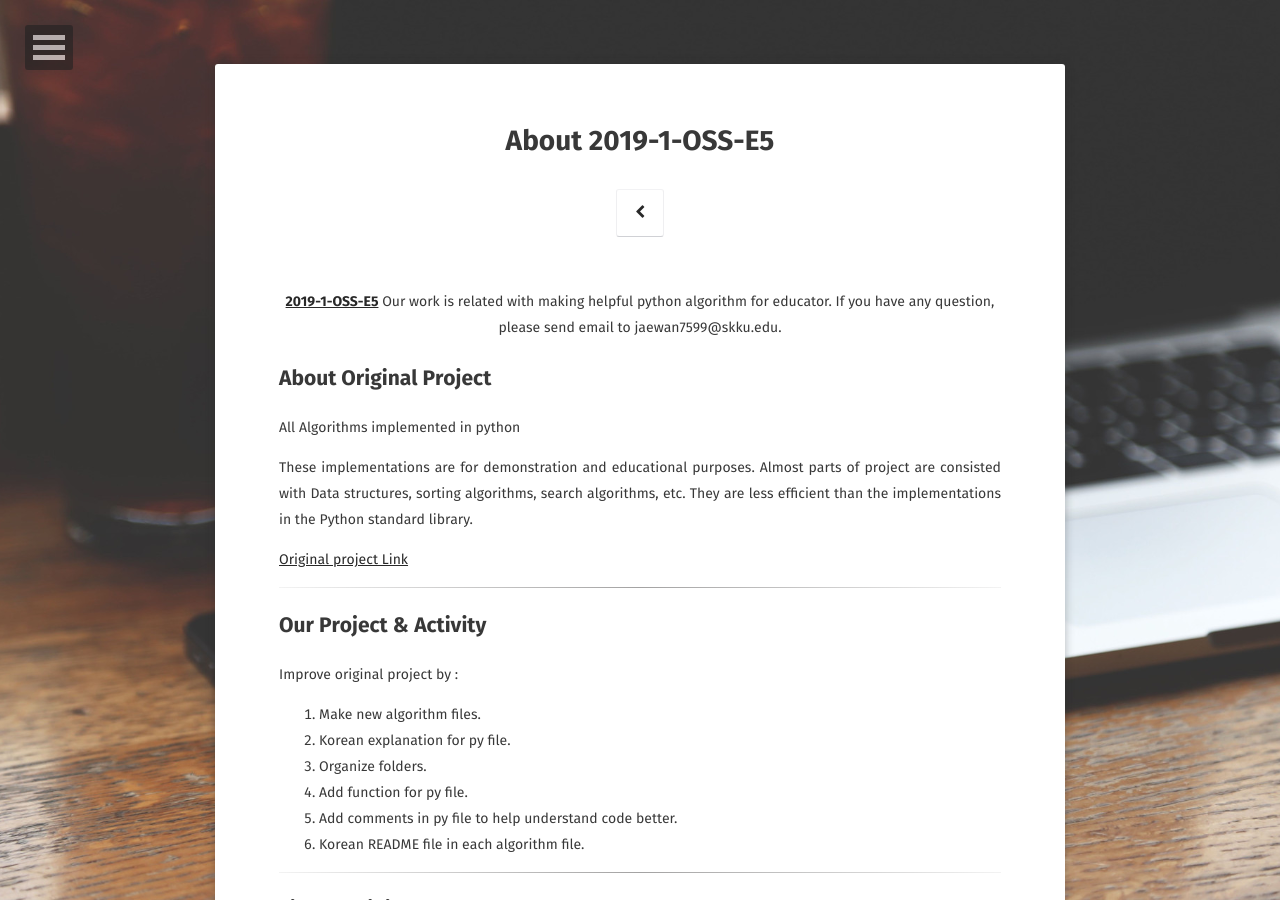
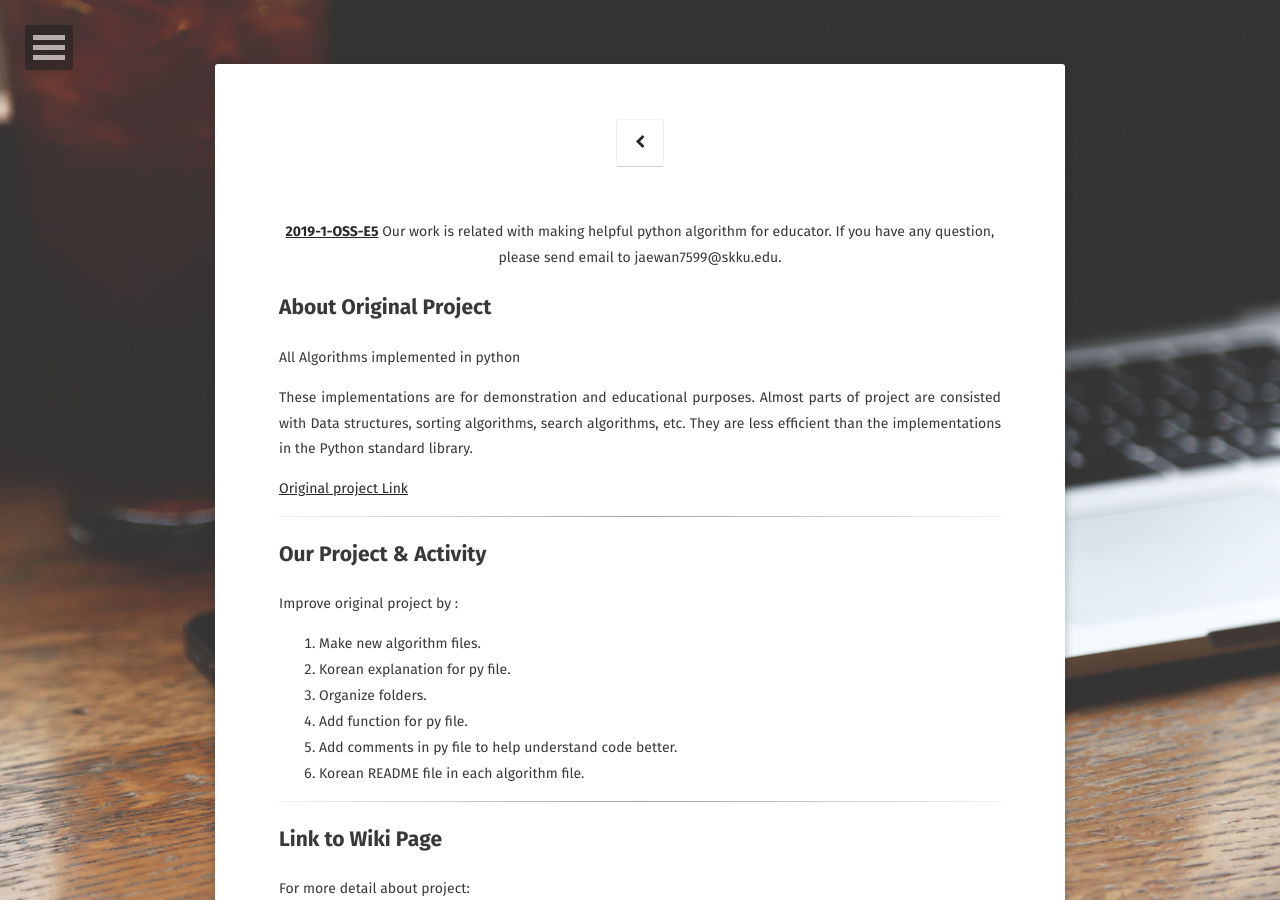
Before and after one commit to 19-1-skku-oss/2019-1-OSS-E5, a Jekyll site: the page built from about/index.md, in a window 1280 px wide and 900 px high. Built offline with Jekyll 4.4.1, drawn with Linux system fonts in a browser that asks for light colours; some web fonts are replaced.

```diff
--- a/_layouts/page.html
+++ b/_layouts/page.html
@@ -16,7 +16,7 @@
         <div class="wrapper animated fadeIn">
             <div class="content">
                 <div class="post-title {% if page.feature %} feature {% endif %}">
-                    <h1>{{ page.title }}</h1>
+                    <h1>{{ AHAHAHAHAH }}</h1>
                     <a class="btn zoombtn" href="https://19-1-skku-oss.github.io/2019-1-OSS-E5">
                         <i class="fa fa-chevron-left"></i>
                     </a>
```
